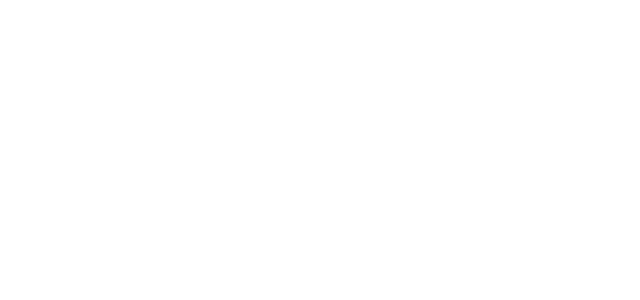
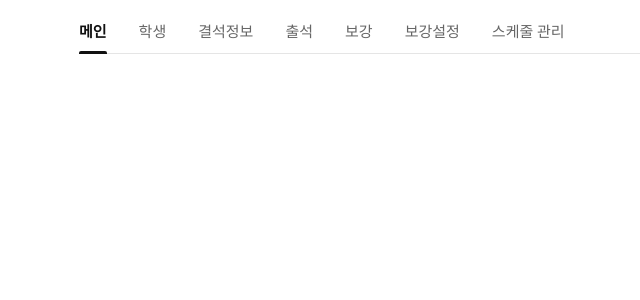
Before and after one commit to DgswTeamOption/Refit_Web, a React (Vite) app: page / in a window 1280 px wide. Shown: the top 300 px of the page, without its empty margins (61-701 px from the left). Built offline with nearby package versions, Linux system fonts and the light colour scheme; a web font is replaced by a local one.

Commit message:
feat: SubNav 컴포넌트 구현

```diff
--- a/src/App.jsx
+++ b/src/App.jsx
@@ -1,9 +1,11 @@
 import React from 'react';
 import Button from './components/Button/Button';
+import SubNav from './components/SubNav/SubNav';
+
 function App() {
-
   return (
     <div>
+      <SubNav />
     </div>
   );
 }
--- a/src/components/SubNav/SubNav.css
+++ b/src/components/SubNav/SubNav.css
@@ -0,0 +1,56 @@
+.sub-nav {
+  width: 100%;
+  background-color: #ffffff;
+}
+
+.sub-nav-list {
+  display: flex;
+  align-items: center;
+  list-style: none;
+  margin: 0 auto;
+  padding: 0;
+  max-width: 1000px;
+  gap: 32px;
+  border-bottom: 1px solid #e5e5e5;
+}
+
+.sub-nav-item {
+  padding: 12px 0;
+}
+
+.sub-nav-button {
+  position: relative;
+  background: none;
+  border: none;
+  padding: 0;
+  font-size: 15px;
+  font-weight: 500;
+  color: #666666;
+  cursor: pointer;
+  transition: color 0.2s ease;
+  outline: none; /* 클릭 및 포커스 시 나타나는 푸른색 테두리 제거 */
+}
+
+.sub-nav-button:focus {
+  outline: none; /* 키보드 포커스 시 파란 테두리 방지 */
+}
+
+.sub-nav-item:hover .sub-nav-button {
+  color: #111111;
+}
+
+.sub-nav-item.active .sub-nav-button {
+  color: #111111;
+  font-weight: 700;
+}
+
+.sub-nav-item.active .sub-nav-button::after {
+  content: '';
+  position: absolute;
+  bottom: -13px;
+  left: 0;
+  width: 100%;
+  height: 3px;
+  background-color: #111111;
+  border-radius: 2px 2px 0 0;
+}
--- a/src/components/SubNav/SubNav.jsx
+++ b/src/components/SubNav/SubNav.jsx
@@ -0,0 +1,49 @@
+import React, { useState } from 'react';
+import './SubNav.css';
+
+const SubNav = ({ activeTab, onSelectTab }) => {
+  const navItems = [
+    { id: 'main', label: '메인' },
+    { id: 'student', label: '학생' },
+    { id: 'absence', label: '결석정보' },
+    { id: 'attendance', label: '출석' },
+    { id: 'makeup', label: '보강' },
+    { id: 'makeup-setting', label: '보강설정' },
+    { id: 'schedule', label: '스케줄 관리' },
+  ];
+
+  const [currentTab, setCurrentTab] = useState(navItems[0].id);
+
+  const selectedTab = activeTab || currentTab;
+
+  const handleTabClick = (id) => {
+    if (onSelectTab) {
+      onSelectTab(id);
+    } else {
+      setCurrentTab(id);
+    }
+  };
+
+  return (
+    <nav className="sub-nav">
+      <ul className="sub-nav-list">
+        {navItems.map((item) => {
+          const isActive = selectedTab === item.id;
+          return (
+            <li
+              key={item.id}
+              className={`sub-nav-item ${isActive ? 'active' : ''}`}
+              onClick={() => handleTabClick(item.id)}
+            >
+              <button type="button" className="sub-nav-button">
+                {item.label}
+              </button>
+            </li>
+          );
+        })}
+      </ul>
+    </nav>
+  );
+};
+
+export default SubNav;
```
